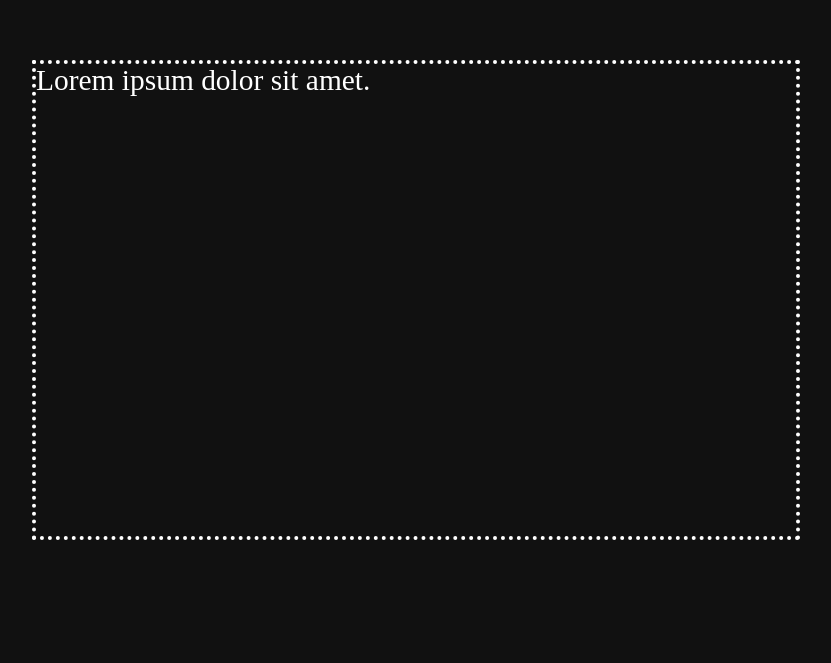
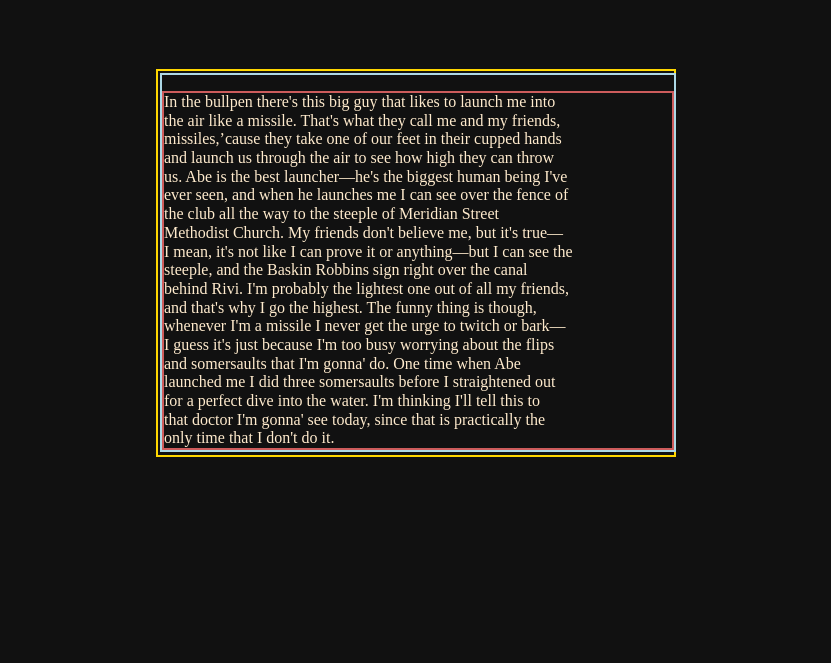
Before and after one commit to brandtryan/vanilla-html, a plain HTML site: page index.html in a window 1280 px wide. Shown: the part 137-800 px from the top of the page, without its empty margins (224-1055 px from the left). Drawn offline with Linux system fonts and the light colour scheme; a web font is replaced by a local one.

Commit message:
frustration

```diff
--- a/main.js
+++ b/main.js
@@ -1,18 +1,28 @@
 // import { htmlString } from "./htmlString.mjs";
-
 const html = `
-<div class="plate">
-<section><p>Lorem ipsum dolor sit amet.</p>
+<section>
+<p id='p09' class='para'>
+<span id='p09-ln00' class='line'>In the bullpen there's this big guy that likes to launch me into</span>
+<span id='p09-ln01' class='line'>the air like a missile. That's what they call me and my friends,</span>
+<span id='p09-ln02' class='line'>missiles,’cause they take one of our feet in their cupped hands</span>
+<span id='p09-ln03' class='line'>and launch us through the air to see how high they can throw</span>
+<span id='p09-ln04' class='line'>us. Abe is the best launcher—he's the biggest human being I've</span>
+<span id='p09-ln05' class='line'>ever seen, and when he launches me I can see over the fence of</span>
+<span id='p09-ln06' class='line'>the club all the way to the steeple of Meridian Street</span>
+<span id='p09-ln07' class='line'>Methodist Church. My friends don't believe me, but it's true—</span>
+<span id='p09-ln08' class='line'>I mean, it's not like I can prove it or anything—but I can see the</span>
+<span id='p09-ln09' class='line'>steeple, and the Baskin Robbins sign right over the canal</span>
+<span id='p09-ln10' class='line'>behind Rivi. I'm probably the lightest one out of all my friends,</span>
+<span id='p09-ln11' class='line'>and that's why I go the highest. The funny thing is though,</span>
+<span id='p09-ln12' class='line'>whenever I'm a missile I never get the urge to twitch or bark—</span>
+<span id='p09-ln13' class='line'>I guess it's just because I'm too busy worrying about the flips</span>
+<span id='p09-ln14' class='line'>and somersaults that I'm gonna' do. One time when Abe</span>
+<span id='p09-ln15' class='line'>launched me I did three somersaults before I straightened out</span>
+<span id='p09-ln16' class='line'>for a perfect dive into the water. I'm thinking I'll tell this to</span>
+<span id='p09-ln17' class='line'>that doctor I'm gonna' see today, since that is practically the</span>
+<span id='p09-ln18' class='line'>only time that I don't do it.</span>
+</p>
 </section>
-</div>
-<div class="plate">
-<section><p>Lorem ipsum dolor sit amet.</p>
-</section>
-</div>
-<div class="plate">
-<section><p>Lorem ipsum dolor sit amet.</p>
-</section>
-</div>
 `;
 
 const main = document.createElement('main');
--- a/styles.css
+++ b/styles.css
@@ -9,56 +9,48 @@
 
 html {
 	font-size: 62.5%;
-	/* margin: auto; */
 }
 
 body {
 	background: #111;
-	/* color: blanchedalmond; */
+	color: blanchedalmond;
 	font-family: Ikarus, 'Times New Roman', Times, serif;
 	font-feature-settings: "rlig" 1, "rvrn" 1, "kern" 1, "rclt" 1, "case" 1, "liga" 1, "ss04" 1, "ss03" 1, "ss02" 1, "ss08" 1, "ss10" 1, "ss14" 1, "ss18" 1;
 	font-variation-settings: "wght" 300, "wdth" 100, "ital" 0, "cont" 0;
 	font-size: 1.6rem;
 	font-style: normal;
 	white-space: nowrap;
-	/* margin: 0 auto; */
-}
-
-.plate {
-	content-visibility: auto;
-	/* contain-intrinsic-size: auto 50ch auto 95vh; */
-
+	width: 54ch;
+	margin: 0 auto;
+	display: grid;
 }
 
 main {
-	padding-block: 20vh;
 	display: grid;
 	place-items: center;
-	gap: 20rem
+	border: 2px solid gold;
+	container: main / inline-size;
+	max-inline-size: 65ch;
+	min-inline-size: 30ch;
+	contain-intrinsic-inline-size: 64ch;
+	place-self: center;
+	padding: 0.2rem;
 }
 
-main > section {
+section {
+	container: section / inline-size;
+	contain-intrinsic-inline-size: 64ch;
+	border: 2px solid lightblue;
 	content-visibility: auto;
-	contain-intrinsic-size: auto 50ch auto 95vh;
-	/* max-width: 60rem; */
-
-	/* margin-inline: auto; */
-	/* width: 100%; */
-	/* padding: 3.2rem; */
-	/* outline: 4px dotted royalblue; */
 }
 
 p {
-	/* height: 60cqw; */
-	height: 60cqh;
-	width: 60cqw;
-	border: 4px dotted;
-	/* padding: 0.5em; */
-	color: #fff;
-
-	font-size: 2.3cqw;
+	font-size: clamp(1.6rem, 2.9cqi, 2.2rem);
+	line-height: calc(2px + 2ex + 2px);
+	border: 2px solid indianred;
 }
 
-p > span {
-	display: block;
+.line {
+	display: block ;
+
 }
```
Also changed, not shown: htmlString.mjs (+6 -6 lines).
